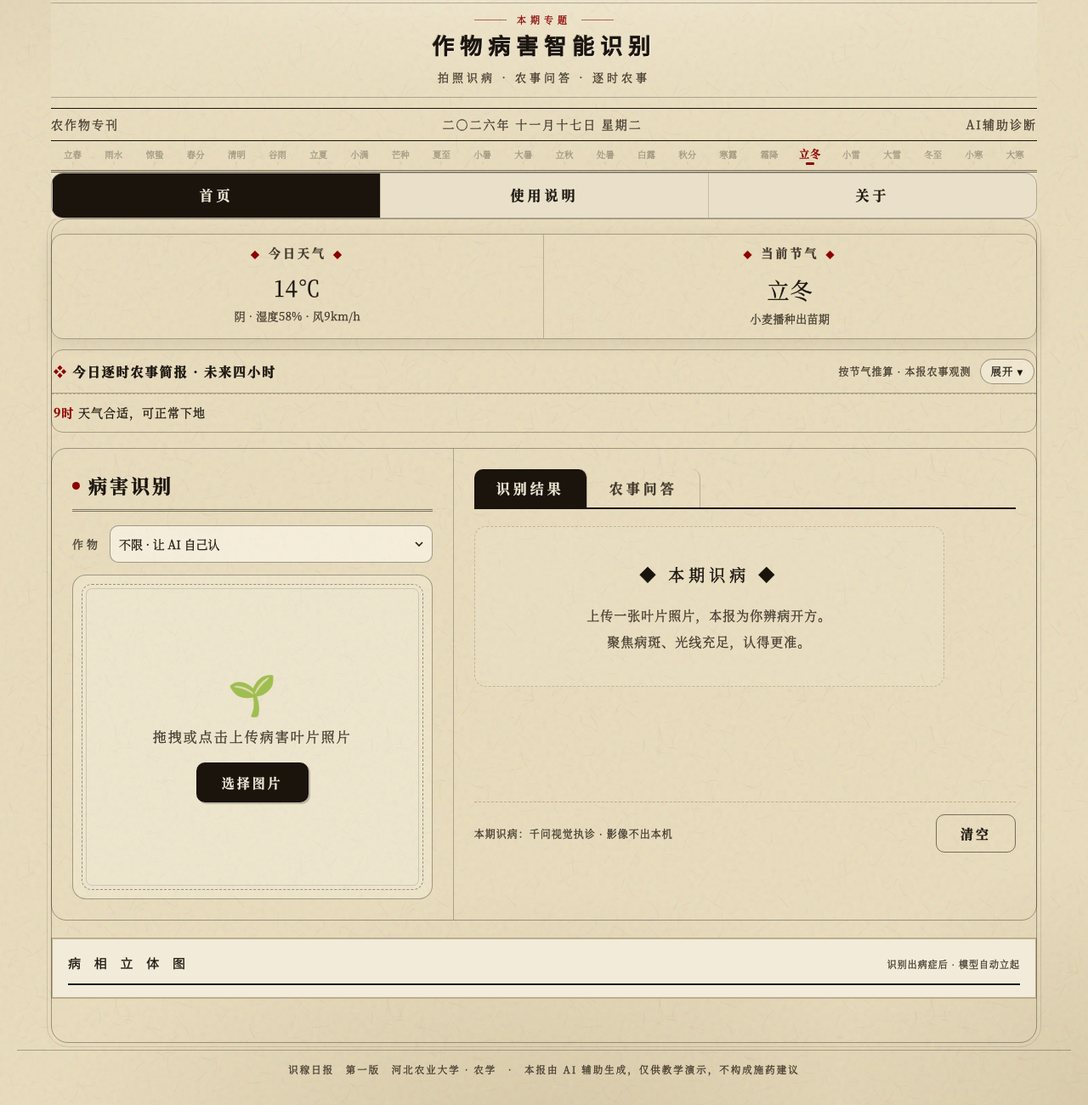
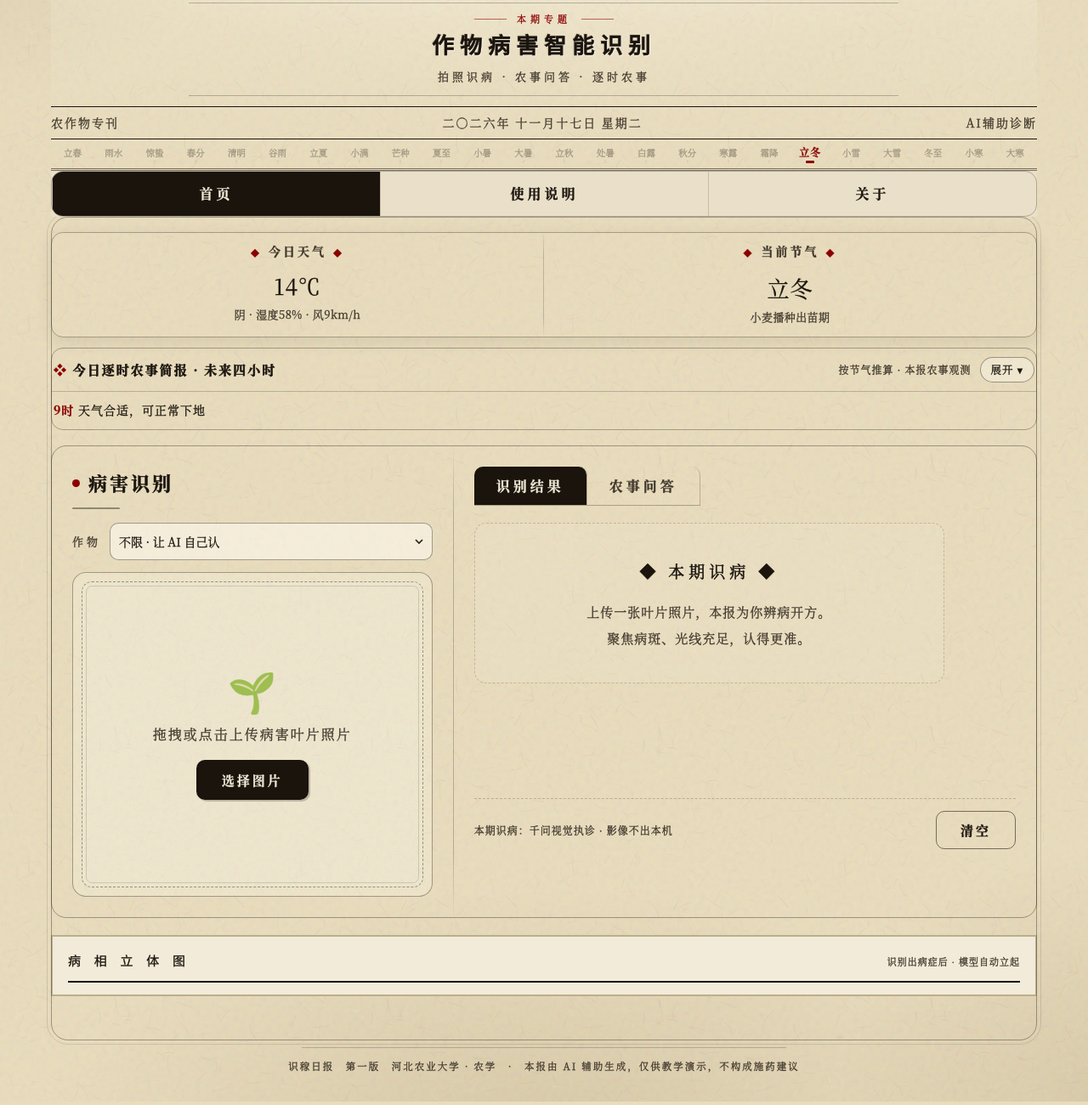
Before and after one commit to planet1227/crop-disease-3d, a plain HTML site: page index.html in a window 1280 px wide. Shown: the part 177-1477 px from the top of the page at 85% size. Drawn offline with Linux system fonts and the light colour scheme; no server answers; a web font is replaced by a local one.

Commit message:
线条协调：栏题短线、页签线随宽、中缝两端淡出、要目与报脚线收短居中、去重复分隔线

```diff
--- a/index.html
+++ b/index.html
@@ -2000,6 +2000,69 @@ body {
 /* 手机折叠框同样圆角 */
 @media (max-width: 600px) {
     .weather-fold { border-radius: var(--r-md); }
+}
+
+/* ===== 线条协调（2026-11-17 第十轮）=====
+   原则：线随内容走，不要通通拉满；长线的两端要收、要淡出 */
+
+/* 1) 栏目标题：通栏双线改成题下 56px 短线，视觉重心回到字上 */
+.section-title { position: relative; border-bottom: none; padding-bottom: 12px; }
+.section-title::after {
+    content: '';
+    position: absolute;
+    left: 0;
+    bottom: 0;
+    width: 56px;
+    height: 2px;
+    border-radius: 2px;
+    background: rgba(26, 20, 13, .42);
+}
+
+/* 2) 页签下的线只保留到页签本身的宽度，不再横贯整栏 */
+.tab-bar { width: fit-content; border-bottom: 1px solid rgba(26, 20, 13, .30); }
+
+/* 3) 主区中缝与天气中缝：竖线两端淡出，不再一竿子到底 */
+.main-left {
+    border-right: 1px solid;
+    border-image: linear-gradient(180deg, transparent, rgba(26, 20, 13, .24) 14%, rgba(26, 20, 13, .24) 86%, transparent) 1;
+}
+.news-item {
+    border-right: 1px solid;
+    border-image: linear-gradient(180deg, transparent, rgba(26, 20, 13, .20) 20%, rgba(26, 20, 13, .20) 80%, transparent) 1;
+}
+.news-item:last-child { border-right: none; border-image: none; }
+
+/* 4) 要目条：上下线收短到版心 72% 并居中，不再顶到两边 */
+.topic {
+    border-top: none;
+    border-bottom: none;
+    background-image:
+        linear-gradient(rgba(26, 20, 13, .26), rgba(26, 20, 13, .26)),
+        linear-gradient(rgba(26, 20, 13, .26), rgba(26, 20, 13, .26));
+    background-size: 72% 1px, 72% 1px;
+    background-position: center top, center bottom;
+    background-repeat: no-repeat, no-repeat;
+}
+
+/* 5) 逐时简报：摘要上方那条虚线与栏头分隔线重复，去掉一条 */
+.hourly-head { border-bottom: 1px solid rgba(26, 20, 13, .22); }
+.hourly-summary { border-top: none; }
+
+/* 6) 报脚：线收短到 46% 居中，收尾更轻 */
+.colophon {
+    border-top: none;
+    background-image: linear-gradient(rgba(26, 20, 13, .22), rgba(26, 20, 13, .22));
+    background-size: 46% 1px;
+    background-position: center top;
+    background-repeat: no-repeat;
+}
+
+/* 7) 手机/平板是竖排栏目，不要中缝竖线 */
+@media (max-width: 768px) {
+    .main-left { border-right: none; border-image: none; }
+}
+@media (max-width: 600px) {
+    .news-item { border-right: none; border-image: none; }
 }
 
 </style>
```
